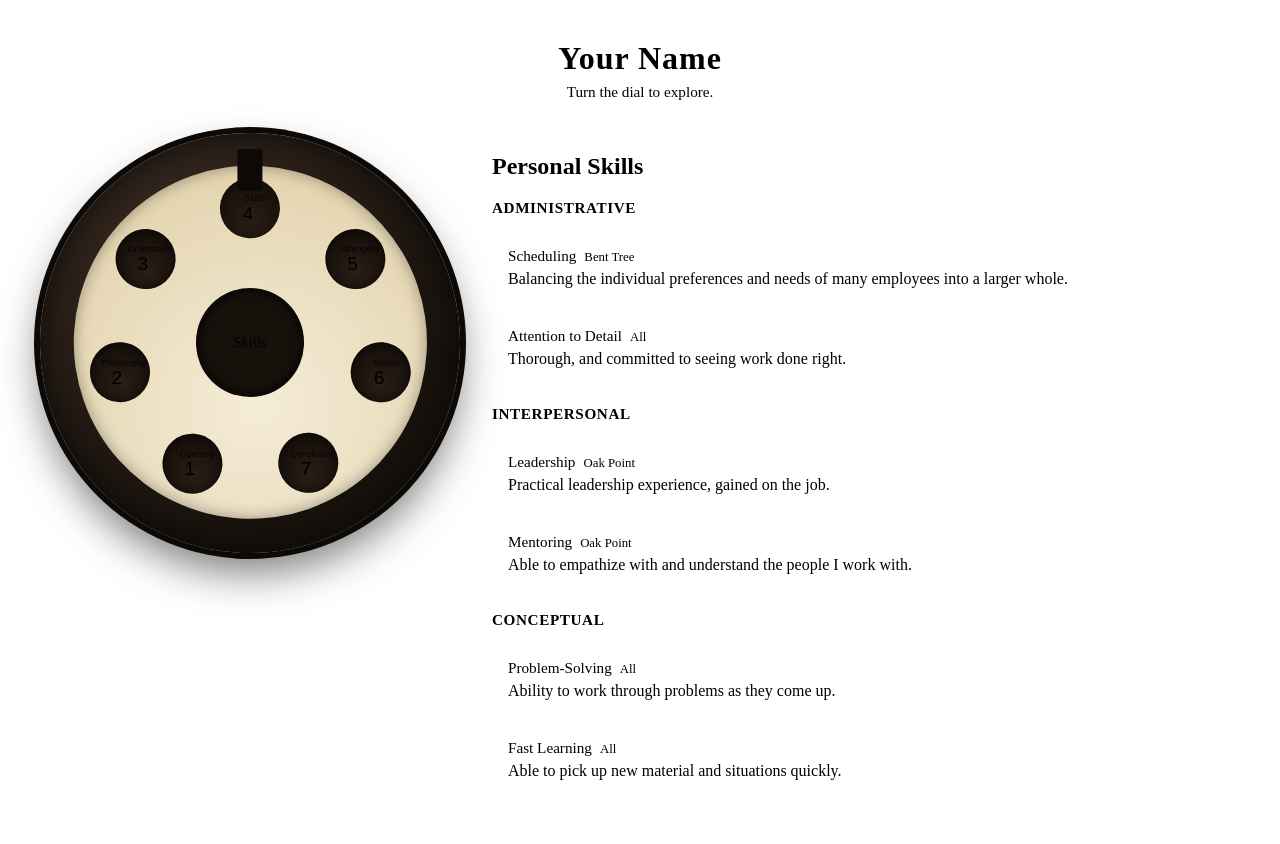
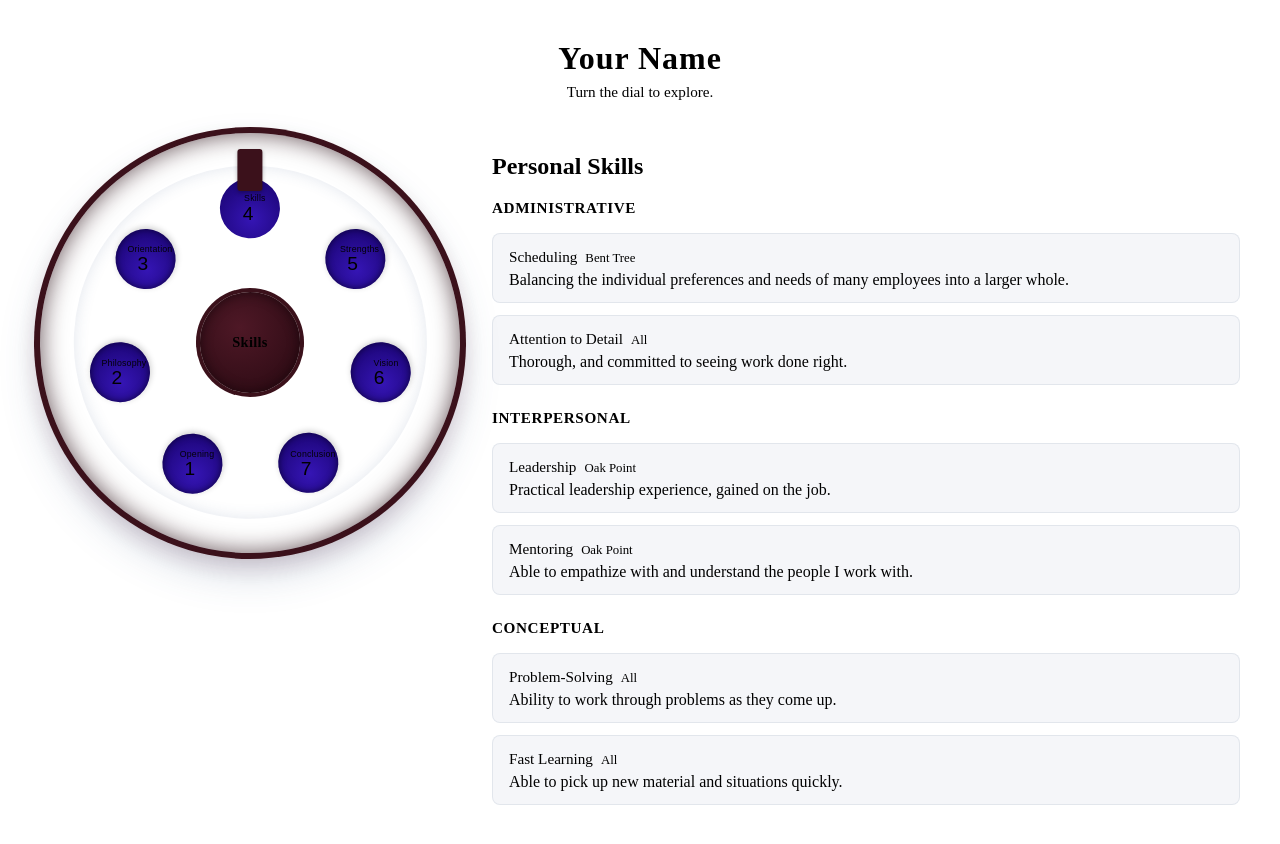
Before and after one commit to AnWatermelon/POP-Project, a Vue app: page /skills in a window 1280 px wide. Shown: the top 844 px of the page. Built offline with nearby package versions, Linux system fonts and the light colour scheme; the HTML template or start-up script is replaced by a standard one.

Commit message:
Color scheme changes

```diff
--- a/src/App.vue
+++ b/src/App.vue
@@ -44,6 +44,7 @@ const route = useRoute()
   font-size: clamp(1.5rem, 4vmin, 2.5rem);
   letter-spacing: 0.03em;
   margin: 0;
+  color: var(--color-brand);
 }
 
 .app-tagline {
--- a/src/components/RotaryDial.vue
+++ b/src/components/RotaryDial.vue
@@ -85,19 +85,22 @@ function select(i) {
   width: min(70vmin, 480px);
   aspect-ratio: 1 / 1;
   border-radius: 50%;
-  background: radial-gradient(circle at 35% 30%, #3a2c22, #17110c 70%);
+  background: radial-gradient(circle at 35% 30%, #873648, var(--wine-plum) 45%, #461622 80%);
   box-shadow:
-    0 0 0 6px #0d0906,
-    0 20px 40px rgba(0, 0, 0, 0.5),
-    inset 0 0 30px rgba(0, 0, 0, 0.6);
+    0 0 0 6px #3b111b,
+    0 20px 40px rgba(58, 86, 131, 0.22),
+    0 10px 24px rgba(107, 39, 55, 0.25),
+    inset 0 0 25px rgba(35, 9, 16, 0.7);
 }
 
 .rotary__face {
   position: absolute;
   inset: 8%;
   border-radius: 50%;
-  background: radial-gradient(circle at 40% 35%, #f5ecd8, #e4d5b0 75%);
-  box-shadow: inset 0 0 15px rgba(0, 0, 0, 0.35);
+  background: radial-gradient(circle at 40% 35%, #ffffff, var(--bright-snow) 60%, #eee8df 85%);
+  box-shadow:
+    inset 0 0 15px rgba(58, 86, 131, 0.15),
+    inset 0 2px 4px rgba(255, 255, 255, 0.85);
   transition: transform 0.7s cubic-bezier(0.22, 1, 0.36, 1);
 }
 
@@ -108,43 +111,47 @@ function select(i) {
   transform: translate(-50%, -50%);
   border-radius: 50%;
   border: none;
-  background: radial-gradient(circle at 40% 35%, #2a1e16, #120c08 80%);
-  color: var(--color-cream);
+  background: radial-gradient(circle at 40% 35%, #3515b5, #1c0576 80%);
+  color: var(--bright-snow);
   display: flex;
   flex-direction: column;
   align-items: center;
   justify-content: center;
   gap: 2px;
   cursor: pointer;
-  box-shadow: inset 0 0 6px rgba(0, 0, 0, 0.6);
+  box-shadow:
+    inset 0 0 7px rgba(10, 2, 45, 0.8),
+    0 2px 6px rgba(0, 0, 0, 0.2);
 }
 
 .rotary__hole:hover {
-  background: radial-gradient(circle at 40% 35%, #3a291d, #1a120c 80%);
+  background: radial-gradient(circle at 40% 35%, #441ecc, var(--navy-electric) 80%);
 }
 
 .rotary__hole:focus-visible {
-  outline: 3px solid var(--color-accent);
+  outline: 3px solid var(--seagrass);
   outline-offset: 3px;
 }
 
 .rotary__hole--active {
   box-shadow:
-    inset 0 0 6px rgba(0, 0, 0, 0.6),
-    0 0 0 3px var(--color-accent);
+    inset 0 0 6px rgba(10, 2, 45, 0.8),
+    0 0 0 3.5px var(--seagrass);
 }
 
 .rotary__digit {
   font-family: var(--font-display);
   font-size: clamp(0.9rem, 2.4vmin, 1.4rem);
   line-height: 1;
+  color: var(--bright-snow);
 }
 
 .rotary__label {
   font-family: var(--font-body);
   font-size: clamp(0.5rem, 1.1vmin, 0.7rem);
   letter-spacing: 0.02em;
-  opacity: 0.85;
+  color: var(--bright-snow);
+  opacity: 0.95;
 }
 
 .rotary__stop {
@@ -153,31 +160,34 @@ function select(i) {
   left: 50%;
   width: 6%;
   height: 10%;
-  background: #0d0906;
+  background: #3b111b;
   border-radius: 3px;
   transform: translateX(-50%);
+  box-shadow: 0 2px 4px rgba(0, 0, 0, 0.3);
 }
 
 .rotary__hub {
   position: absolute;
   inset: 38%;
   border-radius: 50%;
-  background: #17110c;
+  background: radial-gradient(circle at 40% 35%, #4e1826, #2d0b14 85%);
   display: flex;
   align-items: center;
   justify-content: center;
   box-shadow:
-    0 0 0 4px #0d0906,
-    inset 0 0 10px rgba(0, 0, 0, 0.6);
+    0 0 0 4px #3b111b,
+    inset 0 0 12px rgba(20, 4, 8, 0.7);
   pointer-events: none;
 }
 
 .rotary__hub-label {
   font-family: var(--font-display);
-  color: var(--color-accent);
+  color: var(--seagrass);
   font-size: clamp(0.75rem, 1.8vmin, 1.1rem);
   text-align: center;
   padding: 0 10%;
+  font-weight: 600;
+  letter-spacing: 0.02em;
 }
 
 @media (prefers-reduced-motion: reduce) {
--- a/src/styles/main.css
+++ b/src/styles/main.css
@@ -1,10 +1,27 @@
 :root {
-  --color-bg: #1b1410;
-  --color-bg-alt: #241a14;
-  --color-cream: #f5ecd8;
-  --color-text: #f5ecd8;
-  --color-text-muted: #b8a58a;
-  --color-accent: #c9a227;
+  /* CSS HEX */
+  --wine-plum: #6b2737;
+  --bright-snow: #fbfaf8;
+  --seagrass: #639a88;
+  --dusk-blue: #3a5683;
+  --navy-electric: #2708a0;
+
+  /* CSS HSL */
+  --wine-plum-hsl: hsla(346, 47%, 29%, 1);
+  --bright-snow-hsl: hsla(40, 27%, 98%, 1);
+  --seagrass-hsl: hsla(160, 22%, 50%, 1);
+  --dusk-blue-hsl: hsla(217, 39%, 37%, 1);
+  --navy-electric-hsl: hsla(252, 90%, 33%, 1);
+
+  /* Semantic Theme Tokens */
+  --color-bg: var(--bright-snow);
+  --color-bg-alt: #ffffff;
+  --color-cream: var(--bright-snow);
+  --color-text: #202b3c;
+  --color-text-muted: var(--dusk-blue);
+  --color-accent: var(--navy-electric);
+  --color-brand: var(--wine-plum);
+  --color-highlight: var(--seagrass);
 
   --font-display: 'Special Elite', 'Courier New', monospace;
   --font-body: 'Work Sans', system-ui, sans-serif;
@@ -40,13 +57,20 @@ button:focus-visible {
   background: var(--color-bg-alt);
   border-radius: 12px;
   padding: clamp(1.5rem, 4vmin, 2.5rem);
-  box-shadow: inset 0 0 0 1px rgba(245, 236, 216, 0.08);
+  box-shadow:
+    0 10px 30px -5px rgba(58, 86, 131, 0.08),
+    0 0 0 1px rgba(58, 86, 131, 0.12);
 }
 
 .view-page h2 {
   font-family: var(--font-display);
   margin-top: 0;
   color: var(--color-accent);
+}
+
+.view-page h3 {
+  font-family: var(--font-display);
+  color: var(--color-brand);
 }
 
 .view-page p {
--- a/src/views/ConclusionView.vue
+++ b/src/views/ConclusionView.vue
@@ -18,7 +18,7 @@
 .quote {
   margin: 0 0 1rem;
   padding-left: 1.25rem;
-  border-left: 3px solid var(--color-accent);
+  border-left: 3px solid var(--seagrass);
   font-family: var(--font-display);
   font-size: 1.1rem;
   color: var(--color-accent);
--- a/src/views/OpeningView.vue
+++ b/src/views/OpeningView.vue
@@ -28,8 +28,10 @@
   width: 96px;
   height: 96px;
   border-radius: 50%;
-  background: radial-gradient(circle at 40% 35%, #3a2c22, #17110c 80%);
-  box-shadow: inset 0 0 10px rgba(0, 0, 0, 0.6), 0 0 0 3px rgba(201, 162, 39, 0.35);
+  background: radial-gradient(circle at 40% 35%, #873648, #461622 80%);
+  box-shadow:
+    inset 0 0 10px rgba(0, 0, 0, 0.4),
+    0 0 0 3px var(--seagrass);
   display: flex;
   align-items: center;
   justify-content: center;
@@ -38,7 +40,7 @@
 .avatar-placeholder span {
   font-family: var(--font-display);
   font-size: 0.8rem;
-  color: var(--color-text-muted);
+  color: var(--bright-snow);
 }
 
 /* Swap the placeholder above for a real headshot, e.g.:
@@ -55,7 +57,7 @@
 }
 
 .trait strong {
-  color: var(--color-accent);
+  color: var(--wine-plum);
 }
 
 .trait-note {
--- a/src/views/OrientationView.vue
+++ b/src/views/OrientationView.vue
@@ -22,10 +22,12 @@
   display: inline-block;
   padding: 0.35rem 0.9rem;
   border-radius: 999px;
-  background: rgba(201, 162, 39, 0.15);
-  color: var(--color-accent);
+  background: rgba(99, 154, 136, 0.16);
+  border: 1px solid rgba(99, 154, 136, 0.35);
+  color: #295c4e;
   font-family: var(--font-display);
   font-size: 0.85rem;
+  font-weight: 600;
   margin: 0 0 1rem;
 }
 </style>
--- a/src/views/ProjectsView.vue
+++ b/src/views/ProjectsView.vue
@@ -37,11 +37,13 @@ const projects = [
 .project-list li {
   padding: 1rem;
   border-radius: 8px;
-  background: rgba(245, 236, 216, 0.04);
+  background: rgba(58, 86, 131, 0.05);
+  border: 1px solid rgba(58, 86, 131, 0.1);
 }
 .project-list h3 {
   margin: 0 0 0.25rem;
   font-family: var(--font-display);
   font-size: 1rem;
+  color: var(--wine-plum);
 }
 </style>
--- a/src/views/SkillsView.vue
+++ b/src/views/SkillsView.vue
@@ -73,7 +73,7 @@ const skillGroups = [
 }
 .skill-group h3 {
   font-family: var(--font-display);
-  color: var(--color-accent);
+  color: var(--wine-plum);
   font-size: 0.95rem;
   margin: 0 0 0.6rem;
   text-transform: uppercase;
@@ -88,7 +88,8 @@ const skillGroups = [
 .skill-list li {
   padding: 0.85rem 1rem;
   border-radius: 8px;
-  background: rgba(245, 236, 216, 0.04);
+  background: rgba(58, 86, 131, 0.05);
+  border: 1px solid rgba(58, 86, 131, 0.1);
 }
 .skill-name {
   font-family: var(--font-display);
--- a/src/views/StrengthsView.vue
+++ b/src/views/StrengthsView.vue
@@ -42,7 +42,7 @@ const strengths = [
   margin: 0 0 0.35rem;
   font-family: var(--font-display);
   font-size: 1rem;
-  color: var(--color-accent);
+  color: var(--wine-plum);
 }
 .strength-list p {
   margin: 0;
```
